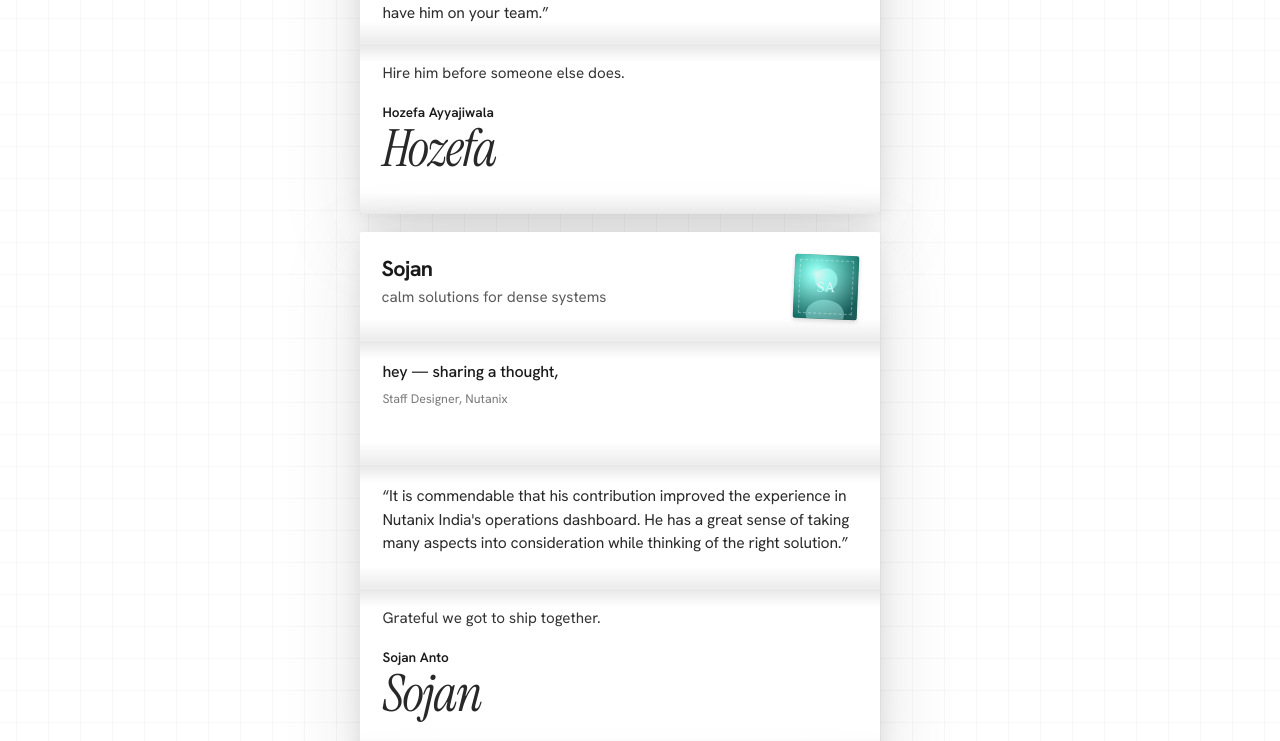
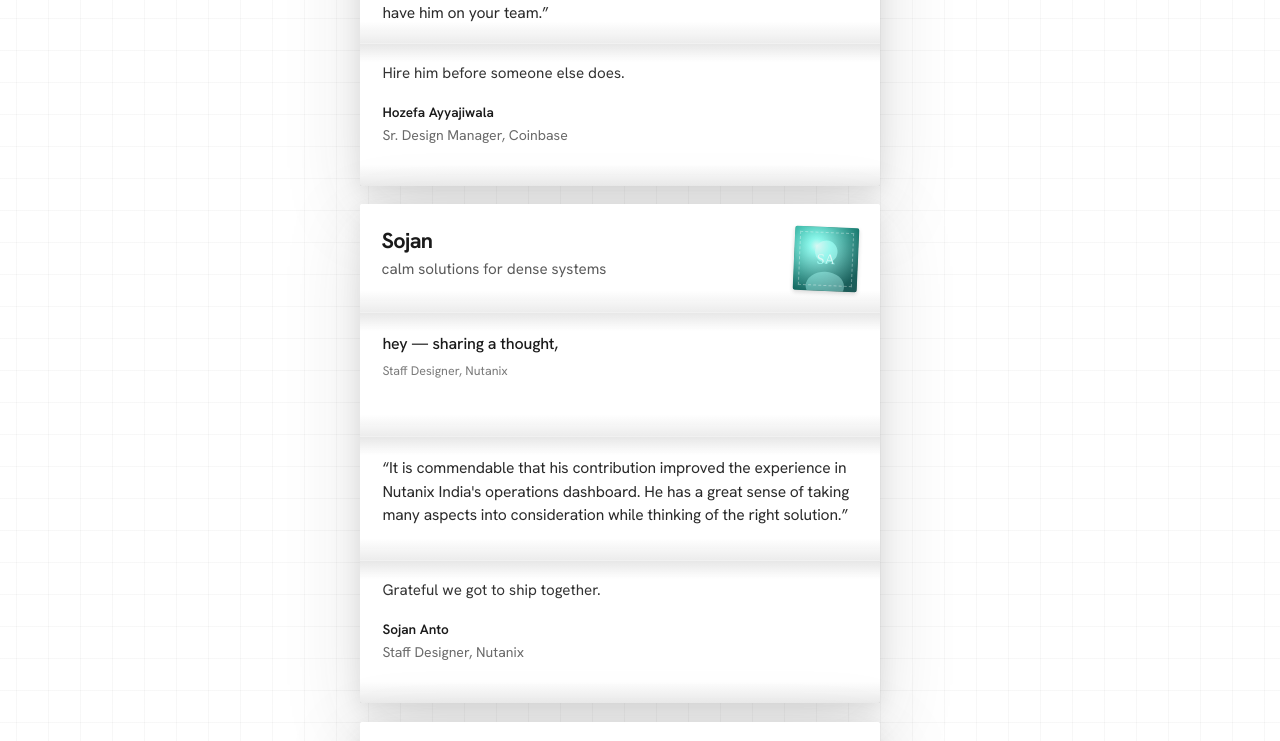
Before and after one commit to designernoob/cursorportfolio, a React (Vite) app: page / in a window 1280 px wide. Shown: the part 6588-7329 px from the top of the page. Built offline with nearby package versions, Linux system fonts and the light colour scheme; the HTML template or start-up script is replaced by a standard one.

Commit message:
Replace letter signatures with designations
Show each person's role/title under their name instead of the
large italic signature on the letter footers.

Co-authored-by: pranavvmitan <designernoob@users.noreply.github.com>

```diff
--- a/src/components/Testimonials.tsx
+++ b/src/components/Testimonials.tsx
@@ -145,9 +145,7 @@ function Letter({
               <div className="letter-panel--sign">
                 <p className="letter-panel__closing">{t.closing}</p>
                 <p className="letter-panel__from">{t.name}</p>
-                <p className="letter-panel__signature" aria-hidden>
-                  {t.firstName}
-                </p>
+                <p className="letter-panel__role">{t.title}</p>
               </div>
             </FoldPanel>
           </div>
--- a/src/index.css
+++ b/src/index.css
@@ -474,15 +474,12 @@ a {
   color: #1a1a1a;
 }
 
-.letter-panel__signature {
-  margin-top: 0.15rem;
-  font-family: "Instrument Serif", ui-serif, Georgia, serif;
-  font-style: italic;
-  font-size: clamp(2.4rem, 5vw, 3.2rem);
-  line-height: 0.95;
-  letter-spacing: -0.03em;
-  color: #111;
-  opacity: 0.9;
+.letter-panel__role {
+  margin-top: 0.25rem;
+  font-family: "Hanken Grotesk", system-ui, sans-serif;
+  font-size: 0.88rem;
+  line-height: 1.35;
+  color: #6a6a6a;
 }
 
 @media (max-width: 560px) {
```
